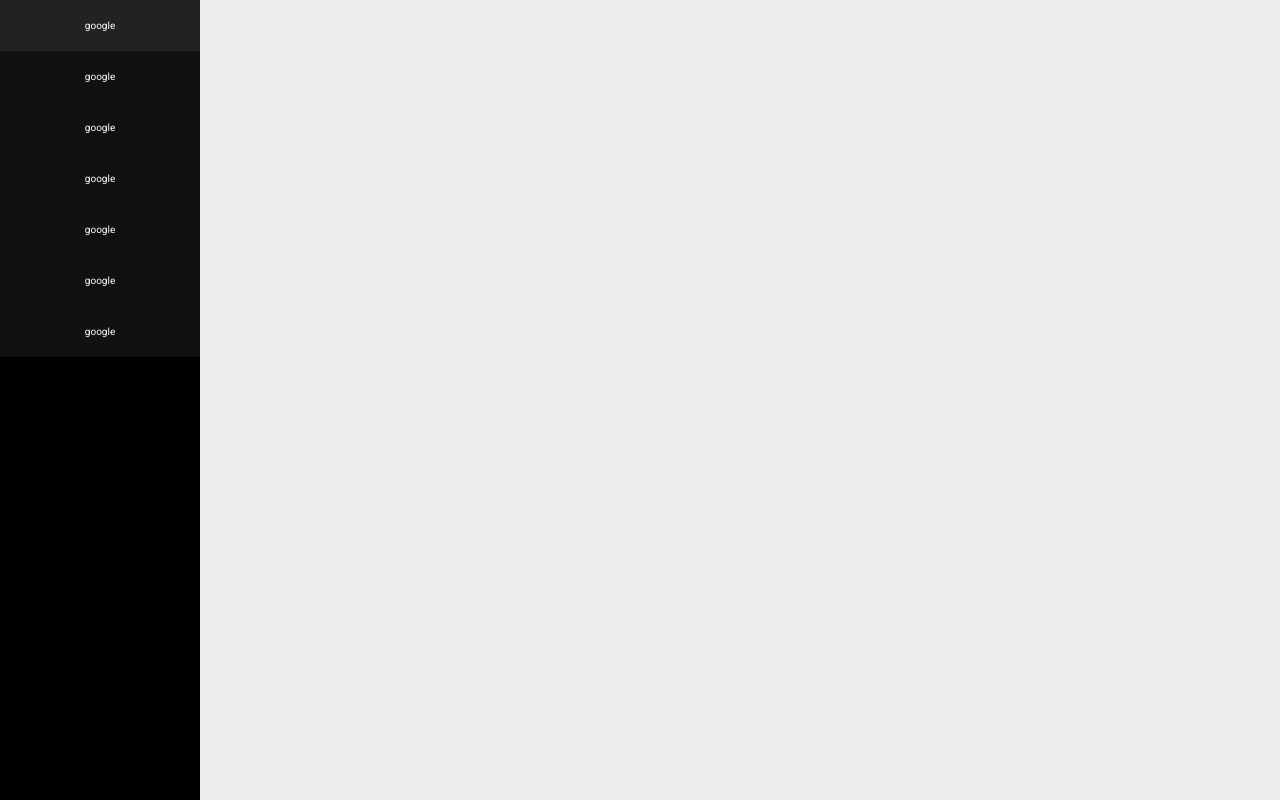
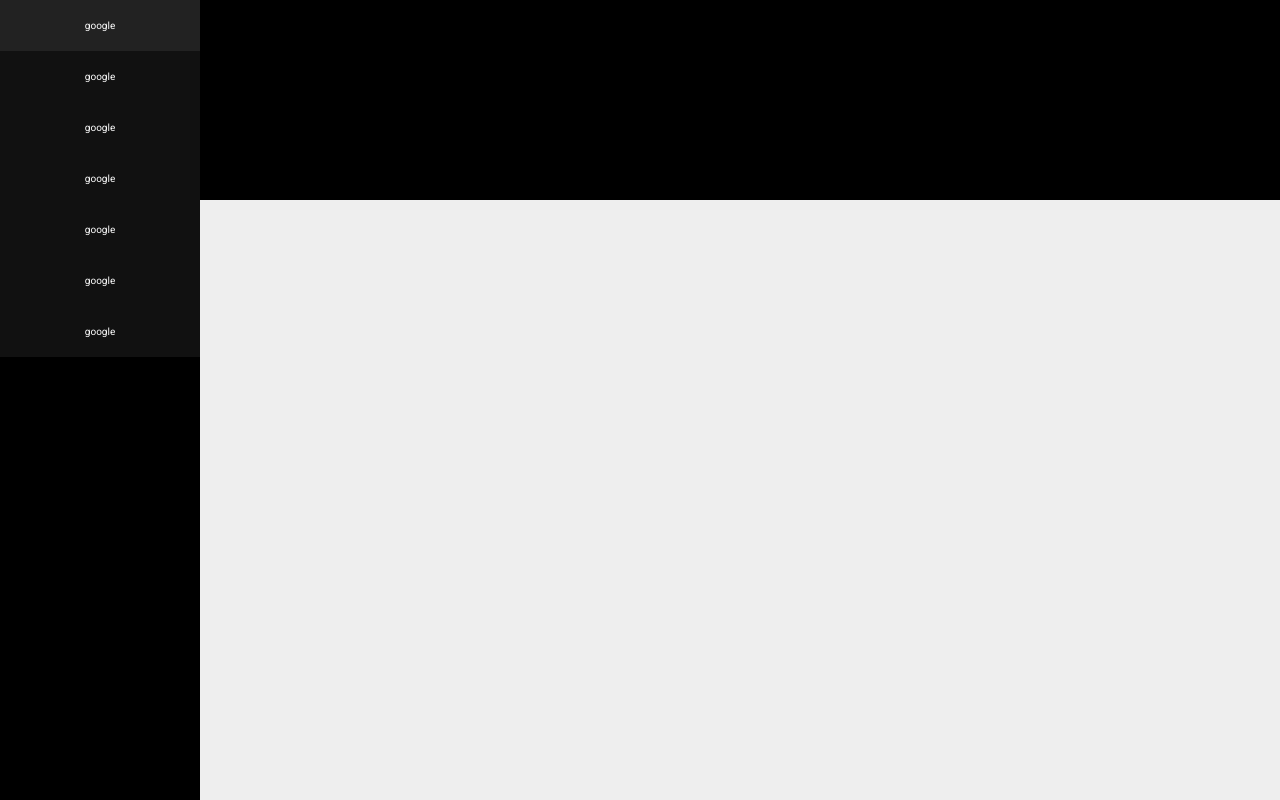
Before and after one commit to kaliumxyz/vue, a plain HTML site: page index.html in a window 1280 px wide. Drawn offline with nearby package versions, Linux system fonts and the light colour scheme.

Commit message:
component(main) add main-items to allow users to have something to click.

```diff
--- a/index.html
+++ b/index.html
@@ -7,13 +7,21 @@ Vue.component('sidebar-item', {
     props: ["item"],
     template: `<a> {{item.text}} </a>`
 })
+
+Vue.component('main-item', {
+    props: ["item"],
+    template: `<div> <img /> </div>`
+})
 </script>
 <style scoped>
     body {
         font-size: 10px;
         background: #EEE;
         font-family: 'Roboto', sans-serif;
-
+        width: 100vw;
+        height: 100vh;
+        padding: 0;
+        margin: 0;
     }
     .sidebar {
         min-width: 4em;
@@ -37,6 +45,19 @@ Vue.component('sidebar-item', {
     .sidebar a:hover{
         background: #222;
     }
+    div {
+        width: 200px;
+        background: black;
+        height: 200px;
+    }
+    div:hover {
+        background: #222;
+    }
+    main {
+        display: flex;
+        width: 100vw;
+        height: 100vh;
+    }
 </style>
 <!-- Create an instance of the todo-item component -->
 <div id="dashboard">
@@ -54,6 +75,7 @@ Vue.component('sidebar-item', {
         v-bind:item="item"
         v-bind:key="item.text"
         v-bind:href="item.link"
+        v-on:click="removeItem"
         ></main-item>
     </main>
 </div>
@@ -72,7 +94,23 @@ let dashboard  = new Vue({
       { text: 'google', link: "https://google.nl" },
       { text: 'google', link: "https://google.nl" },
       { text: 'google', link: "https://google.nl" }
+    ],
+    main: [
+      { text: 'google', link: "https://google.nl" },
+      { text: 'google', link: "https://google.nl" },
+      { text: 'google', link: "https://google.nl" },
+      { text: 'google', link: "https://google.nl" },
+      { text: 'google', link: "https://google.nl" },
+      { text: 'google', link: "https://google.nl" },
+      { text: 'google', link: "https://google.nl" }
     ]
+  },
+  methods: {
+      removeItem: function () {
+          console.log('test')
+          menu.pop()
+          this.remove()
+      }
   }
 })
 </script>
```
